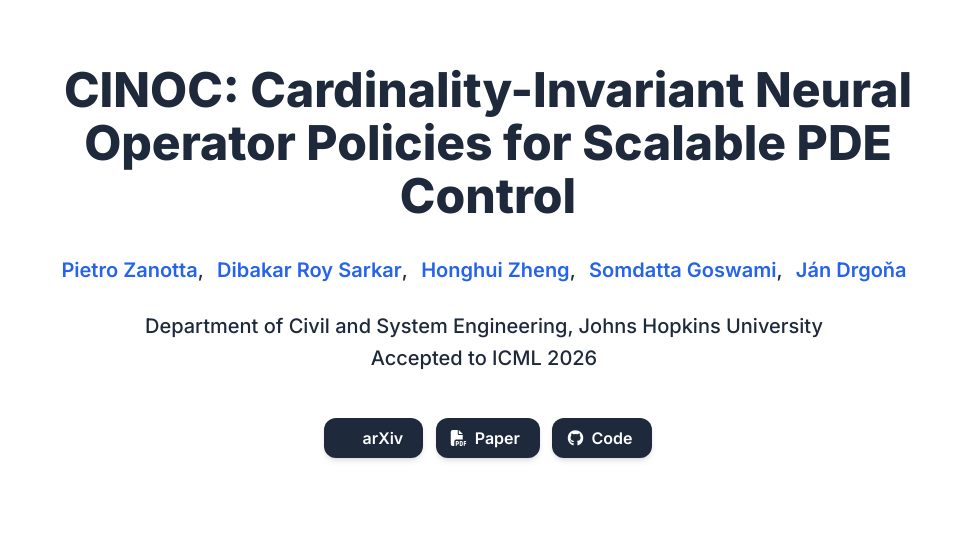
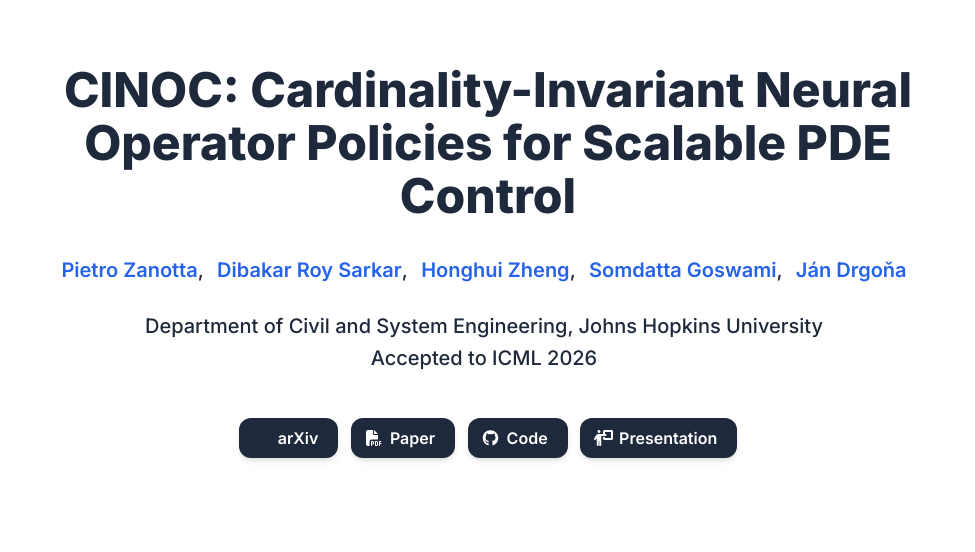
Before and after one commit to SOLARIS-JHU/CINOC-website, a plain HTML site: page index.html in a window 1280 px wide. Shown: the top 552 px of the page, without its empty margins (152-1127 px from the left). Drawn offline with nearby package versions, Linux system fonts and the light colour scheme; some icons are missing.

Commit message:
adding video presentation to the website

```diff
--- a/index.html
+++ b/index.html
@@ -93,6 +93,12 @@
                   </a>
                 </span>
 
+                <span class="link-block">
+                  <a href="https://icml.cc/virtual/2026/poster/63397" target="_blank" class="external-link button is-normal is-rounded is-dark">
+                    <span class="icon"><i class="fas fa-person-chalkboard"></i></span>
+                    <span>Presentation</span>
+                  </a>
+                </span>
               </div>
             </div>
           </div>
```
